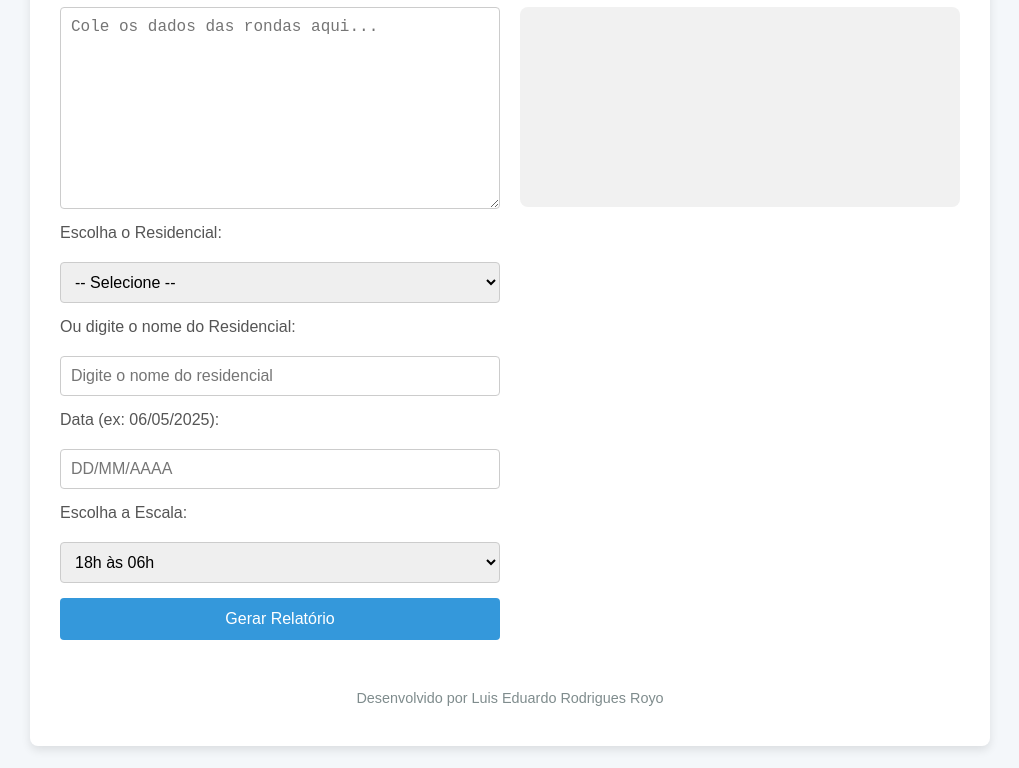
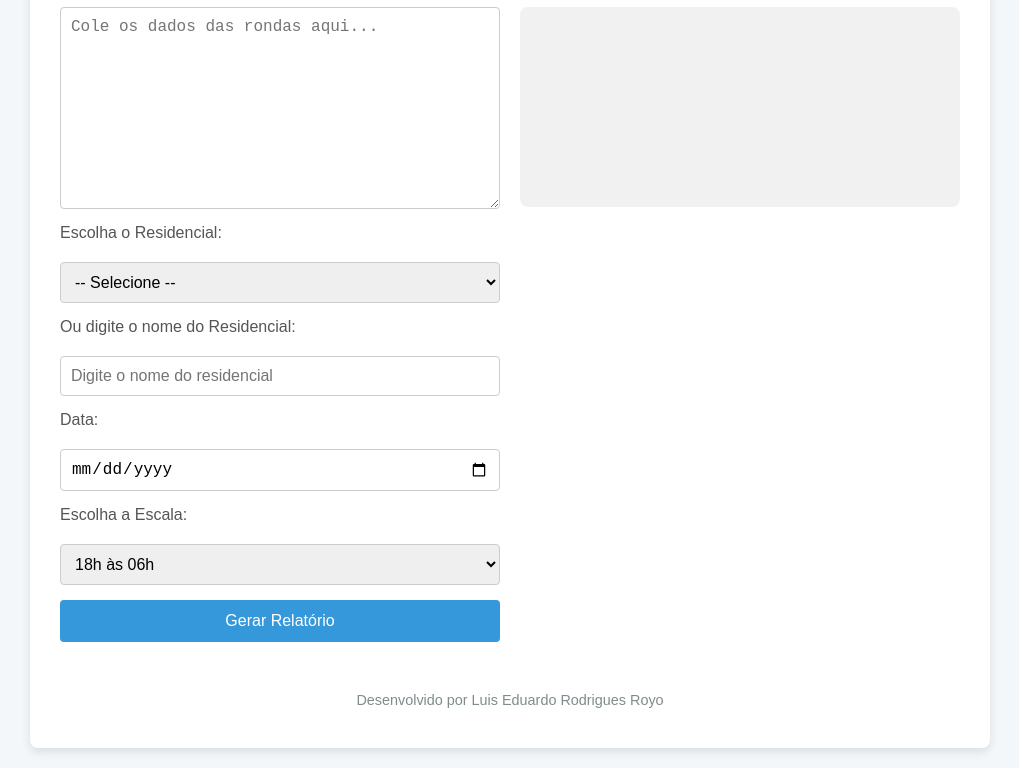
Before and after one commit to luisroyo/relatorio-rondas, a website: page public/index.html in a window 1280 px wide. Shown: the part 138-906 px from the top of the page, without its empty margins (130-1149 px from the left). Drawn offline with Linux system fonts and the light colour scheme.

Commit message:
Feat: Adicionar calendário interativo ao campo de data

```diff
--- a/public/index.html
+++ b/public/index.html
@@ -40,11 +40,10 @@
             required
           />
 
-          <label for="dataRelatorio">Data (ex: 06/05/2025):</label>
+          <label for="dataRelatorio">Data:</label>
           <input
-            type="text"
+            type="date"
             id="dataRelatorio"
-            placeholder="DD/MM/AAAA"
             required
           />
 
```
Also changed, not shown: server/index.js (+7 -4 lines).
